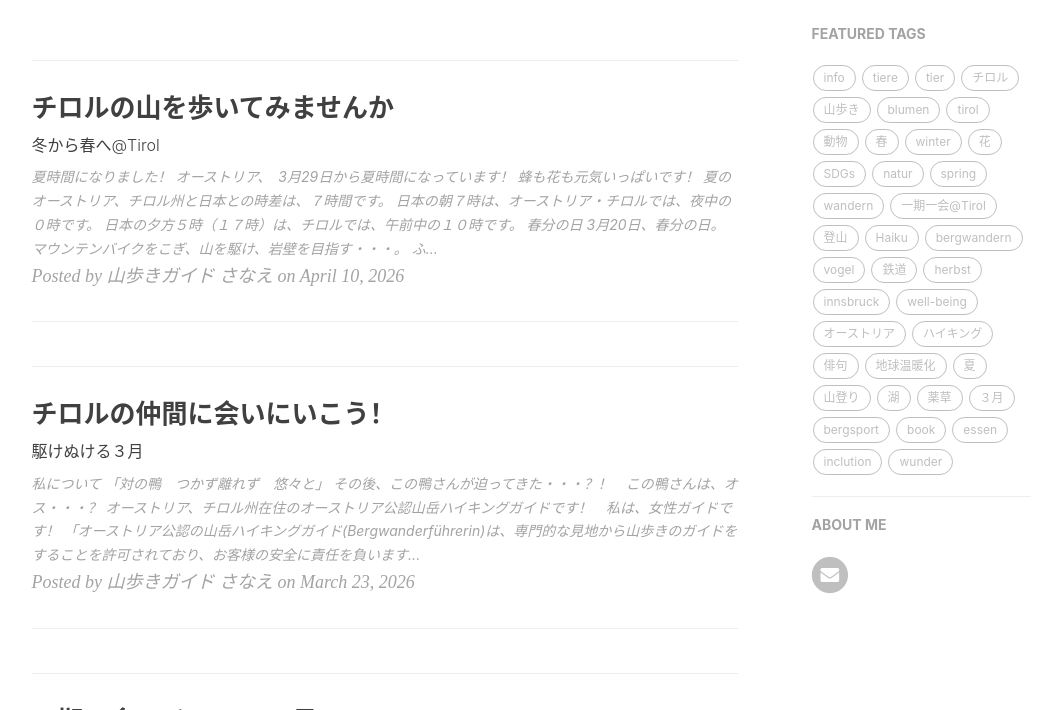
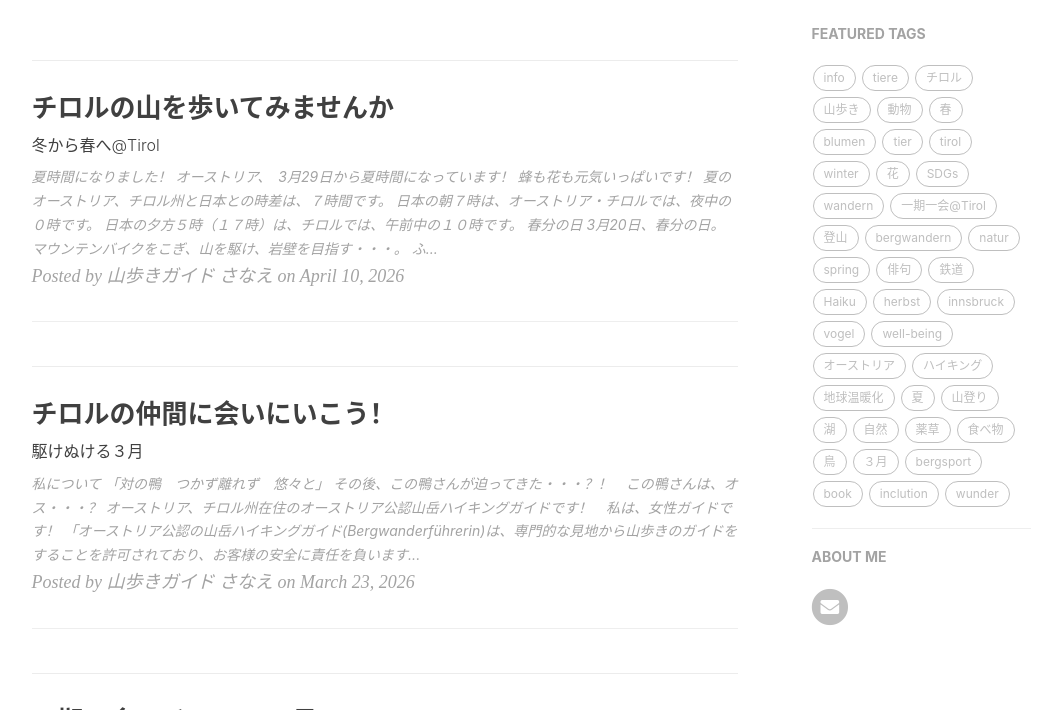
Before and after one commit to yamayagi/yamayagi.github.io, a Jekyll site: the page built from index.html, in a window 1280 px wide and 900 px high, scrolled down 232 px, cut to the strip 190-900 px from the top of the window. Shown: the whole strip, without its empty margins (136-1198 px from the left). Built offline with Jekyll 4.4.1, drawn with Linux system fonts in a browser that asks for light colours; nearby versions of some CDN libraries; the list of posts is cut into pages by our own code; comment, search, counter and statistics services are not loaded.

Commit message:
Update 2026-03-23-tier.md

```diff
--- a/_posts/2026-03-23-tier.md
+++ b/_posts/2026-03-23-tier.md
@@ -1,7 +1,7 @@
 ---
 title: チロルの仲間に会いにいこう！
 subtitle: 駆けぬける３月
-tags: [tirol,spring,tier,vogel,natur,essen,Haiku]
+tags: [チロル,春,動物,鳥,自然,食べ物,俳句,山歩き]
 ---
 
 # 私について
```
